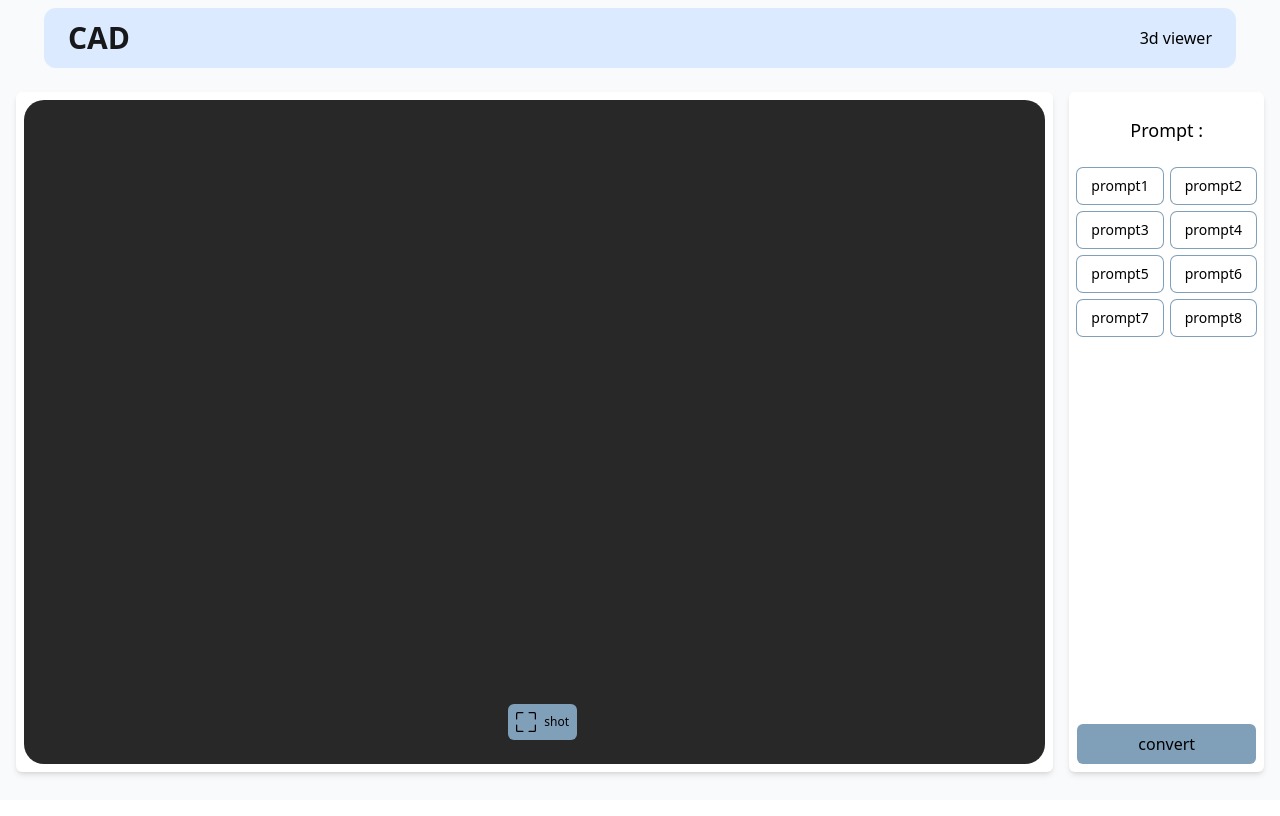
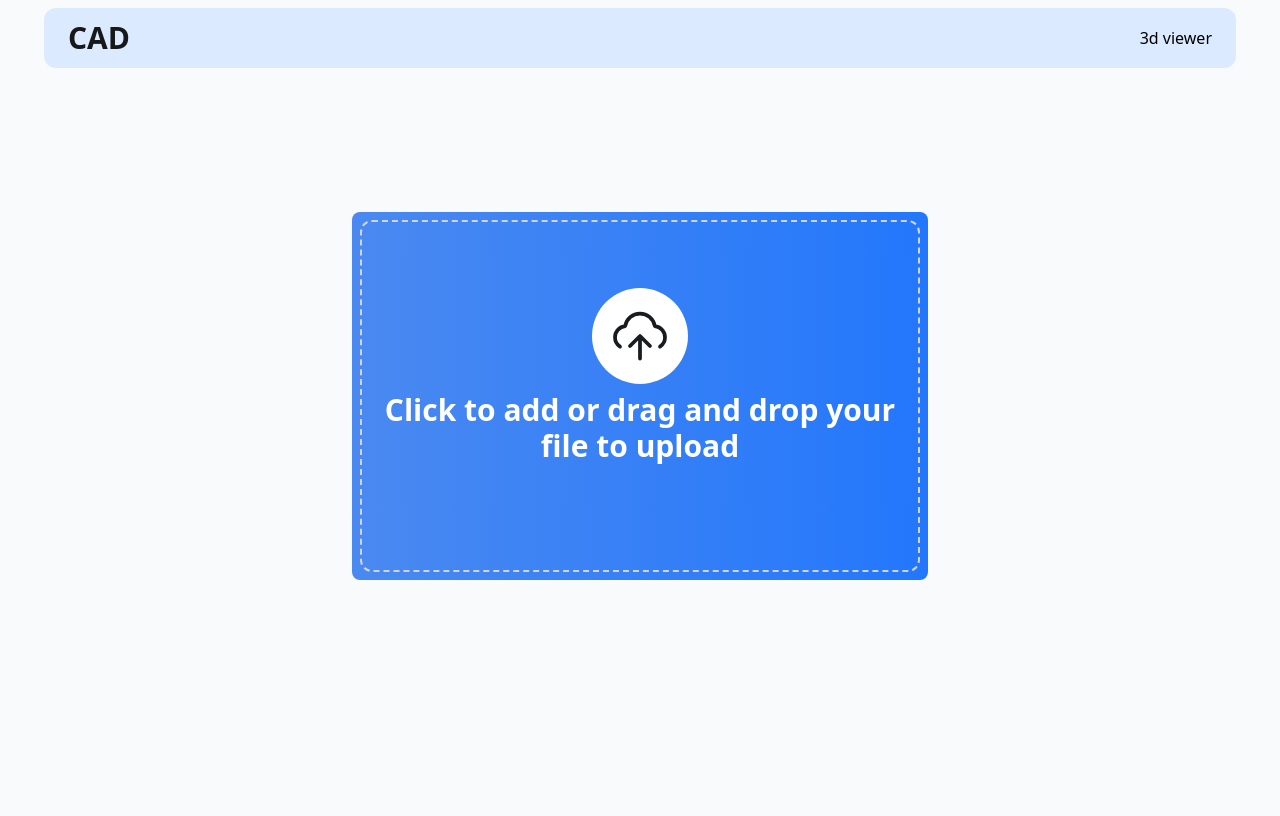
Before and after one commit to Matin-Sangabi/3d_obj_viewer, a React (Create React App) app: page / in a window 1280 px wide. Shown: the top 816 px of the page. Built offline with nearby package versions, Linux system fonts and the light colour scheme; no server answers.

Commit message:
install react router dom and home page

```diff
--- a/package.json
+++ b/package.json
@@ -8,8 +8,10 @@
     "@testing-library/user-event": "^13.5.0",
     "react": "^18.2.0",
     "react-dom": "^18.2.0",
+    "react-dropzone": "^14.2.3",
     "react-hot-toast": "^2.4.1",
     "react-icons": "^4.11.0",
+    "react-router-dom": "^6.16.0",
     "react-scripts": "5.0.1",
     "three": "^0.156.1",
     "web-vitals": "^2.1.4"
--- a/src/App.js
+++ b/src/App.js
@@ -1,12 +1,12 @@
-import Layout from "./components/container/layout";
-import ObjViewer from "./components/obj/objViewer";
+import { Route, Routes } from "react-router-dom";
+// import Layout from "./components/container/layout";
+// import ObjViewer from "./components/obj/objViewer";
+import Homepage from "./pages/home";
 const App = () => {
   return (
-    <Layout>
-      <div className="max-w-screen-2xl mx-auto container px-4 py-4">
-        <ObjViewer />
-      </div>
-    </Layout>
+    <Routes>
+      <Route path="/" element={<Homepage />} />
+    </Routes>
   );
 };
 
--- /dev/null
+++ b/src/components/backdrop/index.js
@@ -0,0 +1,39 @@
+const Backdrop = () => {
+  return (
+    <div className="w-full h-screen fixed top-0 left-0 bg-gray-600 bg-opacity-40">
+      <div className="w-full h-full flex items-center justify-center">
+        <div className="flex flex-col gap-y-2 items-center bg-gradient-to-r from-[#4a89f0] via-[#206de7] to-[#2377FC] rounded-lg shadow py-6 px-4">
+          <span className="">
+            <svg
+              class="animate-spin -ml-1 mr-3 h-5 w-5 text-white"
+              xmlns="http://www.w3.org/2000/svg"
+              fill="none"
+              //   className="w-20 h-20"
+              viewBox="0 0 24 24"
+            >
+              <circle
+                class="opacity-25"
+                cx="12"
+                cy="12"
+                r="10"
+                stroke="currentColor"
+                stroke-width="4"
+              ></circle>
+              <path
+                class="opacity-75"
+                fill="currentColor"
+                d="M4 12a8 8 0 018-8V0C5.373 0 0 5.373 0 12h4zm2 5.291A7.962 7.962 0 014 12H0c0 3.042 1.135 5.824 3 7.938l3-2.647z"
+              ></path>
+            </svg>
+          </span>
+          <h1 className="text-xl text-slate-100  py-6 px-4">
+            The data is being processed. It may take a few minutes. Please wait
+            ...
+          </h1>
+        </div>
+      </div>
+    </div>
+  );
+};
+
+export default Backdrop;
--- a/src/components/container/layout/index.js
+++ b/src/components/container/layout/index.js
@@ -4,7 +4,7 @@ const Layout = ({ children }) => {
   return (
     <div className="w-full min-h-screen bg-slate-50">
       <Header />
-      {children}
+      <div className="w-full min-h-screen">{children}</div>
     </div>
   );
 };
--- /dev/null
+++ b/src/components/dropzone/useDropzone.js
@@ -0,0 +1,80 @@
+import React, { useEffect, useState } from "react";
+import { useDropzone } from "react-dropzone";
+const UseMyDropzoneFile = ({ setShowTransform, myFile, onDrop }) => {
+  const [progress, setProgress] = useState(-1);
+
+  const { getRootProps, getInputProps } = useDropzone({
+    onDrop,
+    accept: {
+      "text/.dwg": [".dwg"],
+    },
+  });
+
+  useEffect(() => {
+    if (myFile.length !== 0) {
+      setShowTransform(true);
+      myFile.map((file) =>
+        setTimeout(() => {
+          setProgress(100);
+        }, 100)
+      );
+    } else {
+      setShowTransform(false);
+      setProgress(-1);
+    }
+  }, [myFile, setShowTransform]);
+  const accesptFile = myFile.map((file) => (
+    <li key={file.path}>
+      {file.path} - {Math.round(file.size / 1000)} kb
+    </li>
+  ));
+
+  return (
+    <div className="max-w-xl w-full mx-auto p-2 bg-gradient-to-r from-[#4a89f0] to-[#2377FC] rounded-lg">
+      <section className=" bg-transparent h-[352px] rounded-xl text-white flex flex-col items-center justify-center py-8 px-4 border-2 hover:border-blue-300 border-dashed border-spacing-24 border-gray-300">
+        <div {...getRootProps()}>
+          <input {...getInputProps()} />
+          <div className="w-full items-center flex flex-col gap-y-2">
+            {/* cloud image */}
+            <div className="w-24 h-24 bg-white rounded-full flex items-center justify-center">
+              <img
+                src={`/icon/upload-cloud-01.svg`}
+                alt="name"
+                width={60}
+                height={60}
+              />
+            </div>
+            <h1 className="text-white text-xl lg:text-3xl font-bold text-center">
+              Click to add or drag and drop your file to upload
+            </h1>
+          </div>
+        </div>
+        <aside>
+          <ul className="pt-10">
+            {accesptFile.length !== 0 && (
+              <span className="flex flex-col md:flex-row items-center gap-x-2 ">
+                {}
+                file name :{<em className="text-sm">{accesptFile}</em>}
+              </span>
+            )}
+            <div
+              className={`w-full h-2 bg-gray-200 rounded-full dark:bg-gray-700 z-0  ${
+                progress > 0 ? "block" : "hidden"
+              } transition-all ease-in-out  duration-100`}
+            >
+              <div
+                className={`${
+                  progress > 90 ? "bg-green-500" : "bg-amber-500"
+                } ${
+                  progress > 0 ? "block" : "hidden"
+                } animate-wiggle opacity-100 z-10 w-full h-2  text-xs font-medium text-blue-100 text-center p-0.5 leading-none rounded-full transition-all ease-in-out duration-100`}
+              ></div>
+            </div>
+          </ul>
+        </aside>
+      </section>
+    </div>
+  );
+};
+
+export default UseMyDropzoneFile;
--- a/src/index.js
+++ b/src/index.js
@@ -3,10 +3,11 @@ import ReactDOM from "react-dom/client";
 import "./index.css";
 import App from "./App";
 import { Toaster } from "react-hot-toast";
+import { BrowserRouter } from "react-router-dom";
 const root = ReactDOM.createRoot(document.getElementById("root"));
 root.render(
-  <React.StrictMode>
+  <BrowserRouter>
     <App />
     <Toaster />
-  </React.StrictMode>
+  </BrowserRouter>
 );
--- /dev/null
+++ b/src/pages/home/index.js
@@ -0,0 +1,68 @@
+import { useCallback, useState } from "react";
+import Layout from "../../components/container/layout";
+
+import UseMyDropzoneFile from "../../components/dropzone/useDropzone";
+import Backdrop from "../../components/backdrop";
+import toast from "react-hot-toast";
+const Homepage = () => {
+  //*states
+  const [showTransform, setShowTransform] = useState(false);
+  const [myFile, setMyFile] = useState([]);
+  const [loading, setLoading] = useState(false);
+  //* call hooks
+  const onDrop = useCallback(
+    (acceptedFiles) => {
+      setMyFile([...myFile, ...acceptedFiles]);
+    },
+    [myFile]
+  );
+  const removeAll = () => {
+    setMyFile([]);
+  };
+  const submitHandler = async (e) => {
+    e.preventDefault();
+    const file = myFile[0];
+    const formData = new FormData();
+    formData.append("uploaded_file", file);
+    setLoading(true);
+    setTimeout(() => {
+      setLoading(false);
+      toast.success("data_transfer");
+    }, 1500);
+  };
+  return (
+    <Layout>
+      {loading ? <Backdrop /> : ""}
+      <div className="w-full h-full min-h-[80vh] max-w-screen-xl mx-auto flex items-center justify-center px-4">
+        <form onSubmit={submitHandler}>
+          <div className="flex flex-col gap-y-5">
+            <UseMyDropzoneFile
+              setShowTransform={setShowTransform}
+              myFile={myFile}
+              onDrop={onDrop}
+            />
+            {showTransform && (
+              <div className="flex flex-col gap-y-2 w-full pt-10 px-4">
+                <button
+                  type="submit"
+                  className="rounded-xl border-2 border-[#2377fc] bg-[#2377FC] text-white p-2"
+                >
+                  Click Transform
+                </button>
+                <button
+                  type="button"
+                  onClick={removeAll}
+                  className="rounded-xl bg-transparent border-2 border-red-500 text-red-500 p-2"
+                >
+                  Delete and Add new
+                </button>
+              </div>
+            )}
+          </div>
+        </form>
+      </div>
+    </Layout>
+  );
+};
+
+export default Homepage;
```
Also changed, not shown: public/icon/upload-cloud-01.svg (added), 1 other file (tests, documents, lock files or other folders).
